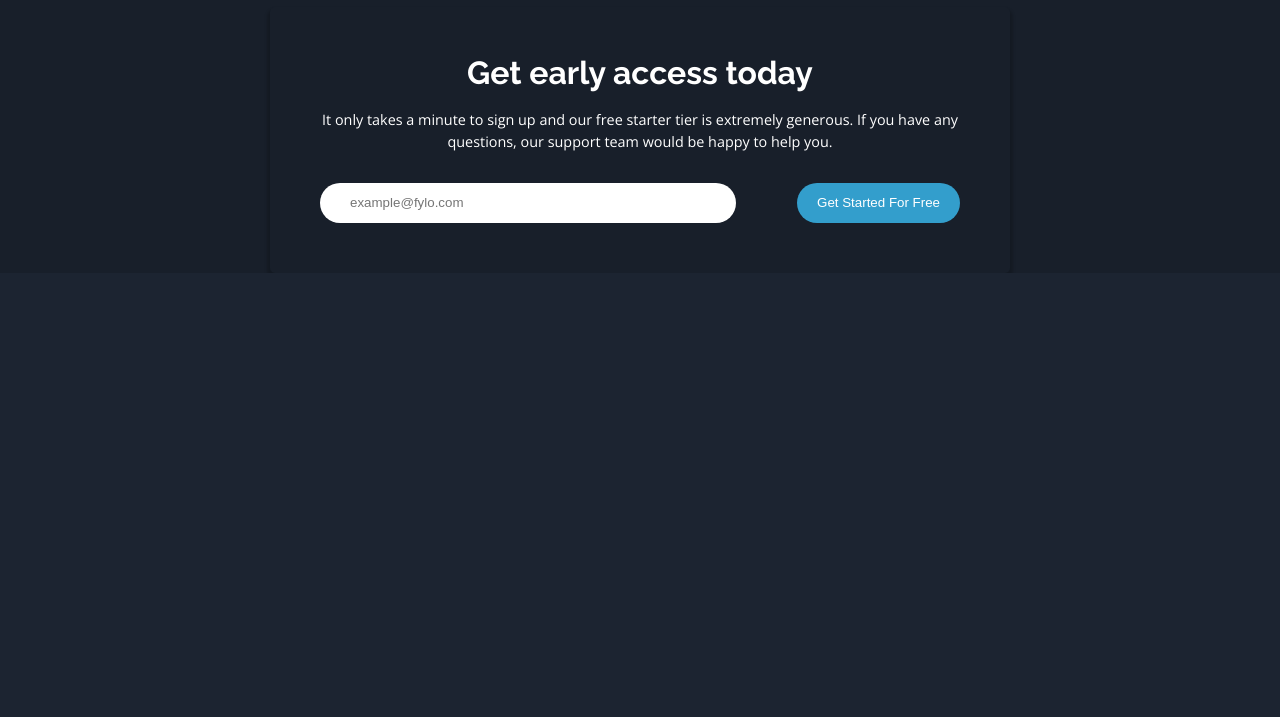
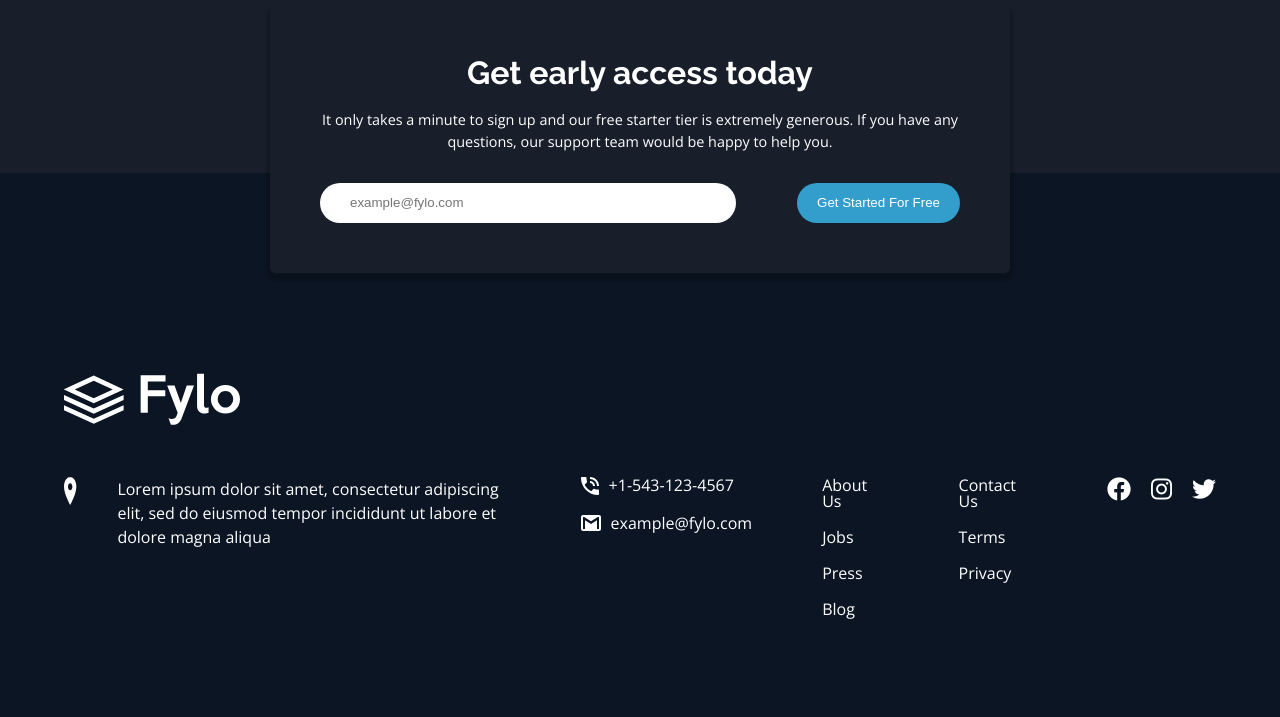
Before and after one commit to Sonsyduke/Fylo-dark-theme-landing-page, a plain HTML site: page index.html in a window 1280 px wide. Shown: the part 2737-3454 px from the top of the page. Before the commit the page ends 3010 px from the top, so only its background shows below. Drawn offline with nearby package versions, Linux system fonts and the light colour scheme.

Commit message:
Finished footer section

```diff
--- a/index.html
+++ b/index.html
@@ -15,6 +15,13 @@
     <title>
       Frontend Mentor | Fylo landing page with dark theme and features grid
     </title>
+    <link
+      rel="stylesheet"
+      href="https://cdnjs.cloudflare.com/ajax/libs/font-awesome/6.1.2/css/all.min.css"
+      integrity="sha512-1sCRPdkRXhBV2PBLUdRb4tMg1w2YPf37qatUFeS7zlBy7jJI8Lf4VHwWfZZfpXtYSLy85pkm9GaYVYMfw5BC1A=="
+      crossorigin="anonymous"
+      referrerpolicy="no-referrer"
+    />
     <link rel="preconnect" href="https://fonts.googleapis.com" />
     <link rel="preconnect" href="https://fonts.gstatic.com" crossorigin />
     <link
@@ -193,11 +200,51 @@
         </div>
       </div>
     </section>
+
+    <footer class="footer-section">
+      <div class="footer-container">
+        <a href="#"><img src="./images/logo.svg" alt="Logo" /></a>
+        <div class="footer-details">
+          <div class="location">
+            <img src="./images/icon-location.svg" alt="Location icon" />
+            <p class="footer-desc">
+              Lorem ipsum dolor sit amet, consectetur adipiscing elit, sed do
+              eiusmod tempor incididunt ut labore et dolore magna aliqua
+            </p>
+          </div>
+          <div class="contact-details">
+            <div class="contact">
+              <img src="./images/icon-phone.svg" alt="Phone Icon" />
+              <p class="detail">+1-543-123-4567</p>
+            </div>
+            <div class="contact">
+              <img src="./images/icon-email.svg" alt="Email Icon" />
+              <p class="detail">example@fylo.com</p>
+            </div>
+          </div>
+          <ul class="footer-links">
+            <a href="#"><li>About Us</li></a>
+            <a href="#"><li>Jobs</li></a>
+            <a href="#"><li>Press</li></a>
+            <a href="#"><li>Blog</li></a>
+          </ul>
+          <ul class="footer-links">
+            <a href="#"><li>Contact Us</li></a>
+            <a href="#"><li>Terms</li></a>
+            <a href="#"><li>Privacy</li></a>
+          </ul>
+          <div class="socials">
+            <a href="#"><i class="fa-brands fa-facebook"></i></a>
+            <a href="#"><i class="fa-brands fa-instagram"></i></a>
+            <a href="#"><i class="fa-brands fa-twitter"></i></a>
+          </div>
+        </div>
+      </div>
+    </footer>
     <!--
 
-      Lorem ipsum dolor sit amet, consectetur adipiscing
-    elit, sed do eiusmod tempor incididunt ut labore et dolore magna aliqua
-    +1-543-123-4567 example@fylo.com About Us Jobs Press Blog Contact Us Terms
-    Privacy -->
+
+
+     -->
   </body>
 </html>
--- a/styles.css
+++ b/styles.css
@@ -226,6 +226,8 @@ body {
 }
 
 .newsletter {
+  position: relative;
+  z-index: 5;
   background-color: var(--main-bg);
   width: 50%;
   margin: auto;
@@ -271,3 +273,65 @@ body {
   padding: 0 20px;
   color: var(---white);
 }
+
+/* ============ Newsletter ============ */
+/* ============ Footer ============ */
+.footer-section {
+  margin-top: -100px;
+  background-color: var(--footer-bg);
+  padding: 200px 0 100px;
+}
+
+.footer-container {
+  width: 90%;
+  margin: auto;
+  color: var(---white);
+}
+
+.footer-details {
+  display: flex;
+  gap: 70px;
+  margin-top: 50px;
+}
+
+.location {
+  display: flex;
+  gap: 40px;
+  width: 40%;
+}
+
+.location img {
+  width: 3%;
+  height: 20%;
+}
+
+.footer-desc {
+  line-height: 1.5;
+}
+
+.contact {
+  display: flex;
+  gap: 10px;
+  margin-bottom: 20px;
+}
+
+.footer-links {
+  display: flex;
+  flex-direction: column;
+  gap: 20px;
+}
+
+.footer-links a {
+  text-decoration: none;
+  color: var(---white);
+}
+
+.socials {
+  display: flex;
+  gap: 20px;
+}
+
+.socials a {
+  font-size: 1.5rem;
+  color: var(---white);
+}
```
